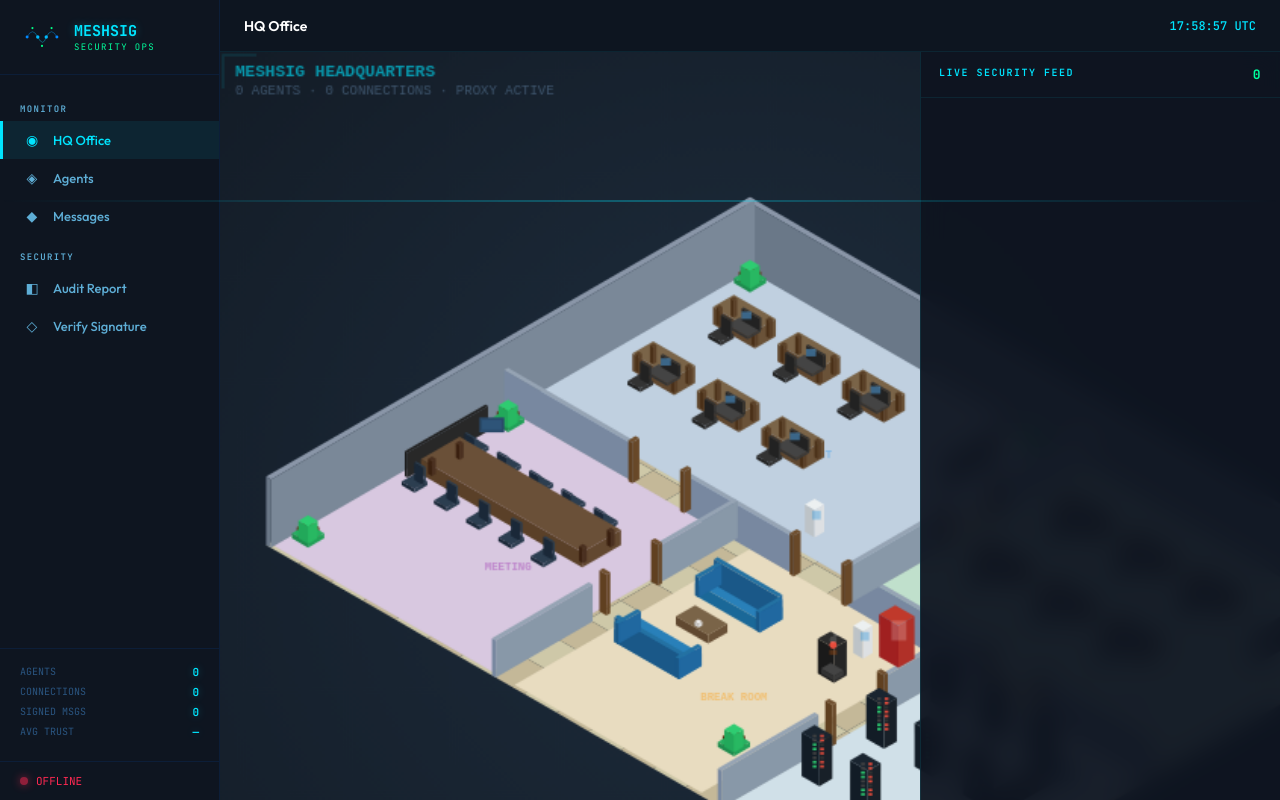
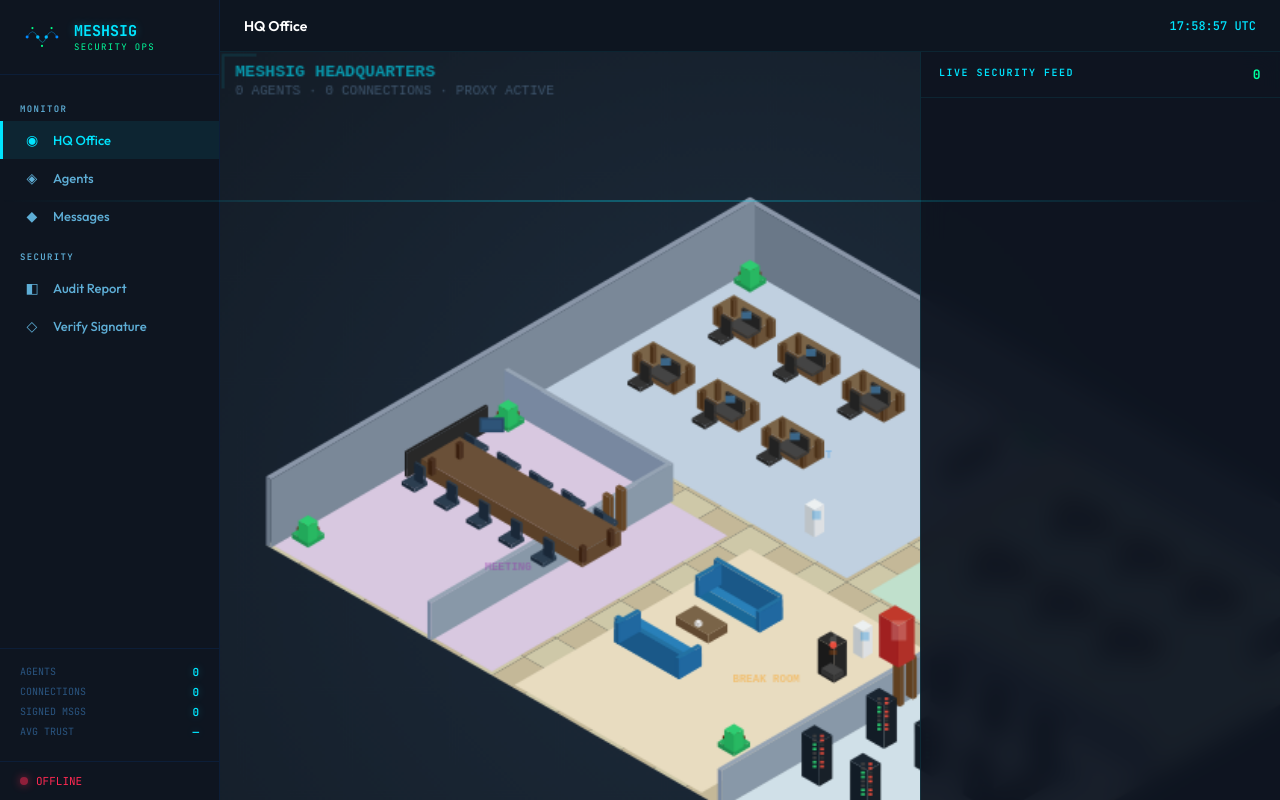
Before and after one commit to carlostroy/meshsig, a website: page src/dashboard.html in a window 1280 px wide. Drawn offline with Linux system fonts and the light colour scheme.

Commit message:
v0.10.0 — open office layout, simplified pathfinding

```diff
--- a/package.json
+++ b/package.json
@@ -1,6 +1,6 @@
 {
   "name": "meshsig",
-  "version": "0.9.9",
+  "version": "0.10.0",
   "description": "Cryptographic security layer for AI agents. Ed25519 identity, signed messages, trust scoring. Works with LangChain, CrewAI, AutoGen, OpenClaw, or any agent framework.",
   "main": "dist/index.js",
   "type": "module",
--- a/src/dashboard.html
+++ b/src/dashboard.html
@@ -165,7 +165,27 @@ function tile(gx,gy,w,d,c){const p=toSc(gx,gy),wx=COS*w,wy=SIN*w,ddx=COS*d,ddy=S
 
 const OW=20,OH=15;
 function drawFloor(){for(let i=0;i<OW;i++)for(let j=0;j<OH;j++)tile(i,j,1,1,(i+j)%2?'#c4b898':'#cec8a8');tile(0.1,0.1,9.8,6.8,'#c0d0e0');tile(10.6,0.1,9.3,6.8,'#c0e0cc');tile(0.1,7.6,6.8,7.3,'#d8c8e0');tile(7.6,7.6,5.8,7.3,'#e8dcc0');tile(14.1,7.6,5.8,7.3,'#d0e0e8')}
-function drawWalls(){box(0,0,OW,0.15,55,'#8a96a8','#6a7888','#7a8898');box(0,0,0.15,OH,55,'#8a96a8','#6a7888','#7a8898');box(0,7.5,4,0.12,30,'#96a4b4','#7888a0','#8898a8');box(5.5,7.5,3.5,0.12,30,'#96a4b4','#7888a0','#8898a8');box(10.5,7.5,4.5,0.12,30,'#96a4b4','#7888a0','#8898a8');box(16.5,7.5,3.5,0.12,30,'#96a4b4','#7888a0','#8898a8');box(10.5,0,0.12,3,30,'#96a4b4','#7888a0','#8898a8');box(10.5,4.5,0.12,3,30,'#96a4b4','#7888a0','#8898a8');box(7,7.5,0.12,2.5,30,'#96a4b4','#7888a0','#8898a8');box(7,12,0.12,3,30,'#96a4b4','#7888a0','#8898a8');box(14,7.5,0.12,2.5,30,'#96a4b4','#7888a0','#8898a8');box(14,12,0.12,3,30,'#96a4b4','#7888a0','#8898a8');[[10.5,2.9],[10.5,4.5],[7,9.9],[7,11.5],[14,9.9],[14,11.5]].forEach(d=>{box(d[0]-0.05,d[1],0.22,0.12,33,'#705030','#604020','#684828')});[[3.9,7.5],[5.5,7.5],[8.9,7.5],[10.5,7.5],[14.9,7.5],[16.5,7.5]].forEach(d=>{box(d[0],d[1]-0.05,0.12,0.22,33,'#705030','#604020','#684828')});[['MANAGEMENT','#2196F3',5,3.5],['SUPPORT','#4CAF50',15,3.5],['MEETING','#9C27B0',3.5,11],['BREAK ROOM','#FF9800',10.5,11],['OPS CENTER','#00BCD4',17,11]].forEach(l=>{const s=toSc(l[2],l[3]);X.font='bold 9px "Courier New"';X.textAlign='center';X.fillStyle=l[1];X.globalAlpha=0.4;X.fillText(l[0],s.x,s.y+28);X.globalAlpha=1})}
+function drawWalls(){
+  // Outer walls only
+  box(0,0,OW,0.15,55,'#8a96a8','#6a7888','#7a8898');
+  box(0,0,0.15,OH,55,'#8a96a8','#6a7888','#7a8898');
+  // Meeting room walls (enclosed with door gap at y=7.5-9)
+  box(0,7.5,5,0.12,30,'#96a4b4','#7888a0','#8898a8'); // top wall
+  box(5,7.5,0.12,2,30,'#96a4b4','#7888a0','#8898a8'); // right wall top
+  box(5,9.5,0.12,5.5,30,'#96a4b4','#7888a0','#8898a8'); // right wall bottom
+  // Door frame meeting
+  box(4.95,9,0.22,0.12,33,'#705030','#604020','#684828');
+  box(4.95,9.4,0.22,0.12,33,'#705030','#604020','#684828');
+  // Server room walls (enclosed with door gap at y=7.5-9)
+  box(14,7.5,0.12,2,30,'#96a4b4','#7888a0','#8898a8'); // left wall top
+  box(14,9.5,0.12,5.5,30,'#96a4b4','#7888a0','#8898a8'); // left wall bottom
+  box(14,7.5,6,0.12,30,'#96a4b4','#7888a0','#8898a8'); // top wall
+  // Door frame server
+  box(13.95,9,0.22,0.12,33,'#705030','#604020','#684828');
+  box(13.95,9.4,0.22,0.12,33,'#705030','#604020','#684828');
+  // Zone labels
+  [['MANAGEMENT','#2196F3',5,3.5],['SUPPORT','#4CAF50',15,3.5],['MEETING','#9C27B0',3.5,11],['BREAK ROOM','#FF9800',10.5,10],['OPS CENTER','#00BCD4',17,11]].forEach(l=>{const s=toSc(l[2],l[3]);X.font='bold 9px "Courier New"';X.textAlign='center';X.fillStyle=l[1];X.globalAlpha=0.4;X.fillText(l[0],s.x,s.y+28);X.globalAlpha=1});
+}
 
 // Furniture
 function drawDesk(gx,gy){box(gx,gy,1.3,0.65,14,'#7a6448','#604830','#6a5238');box(gx+0.05,gy+0.05,0.1,0.1,14,'#5a4028','#4a3018','#5a4028');box(gx+1.15,gy+0.05,0.1,0.1,14,'#5a4028','#4a3018','#5a4028');box(gx+0.05,gy+0.5,0.1,0.1,14,'#5a4028','#4a3018','#5a4028');box(gx+1.15,gy+0.5,0.1,0.1,14,'#5a4028','#4a3018','#5a4028');box(gx+0.3,gy+0.12,0.65,0.4,2,'#444','#333','#3a3a3a');box(gx+0.35,gy+0.05,0.55,0.06,10,'#333','#222','#2a2a2a');const s=toSc(gx+0.45,gy+0.06);X.fillStyle='#55aaee';X.globalAlpha=0.5;X.fillRect(s.x-4,s.y-8,8,6);X.globalAlpha=1}
@@ -231,16 +251,16 @@ const COLORS=['#2196F3','#4CAF50','#9C27B0','#FF9800','#f44336','#00BCD4'];
 const DARK_COLORS=['#1976D2','#388E3C','#7B1FA2','#F57C00','#D32F2F','#0097A7'];
 const HAIRS=['#3a2518','#1a1a1a','#5a3018','#8a6030','#2a1a0a','#444'];
 const ROUTES={
-  'mgmt->support':[{x:10.5,y:3.7}],'support->mgmt':[{x:10.5,y:3.7}],
-  'mgmt->meeting':[{x:4.5,y:7.5}],'meeting->mgmt':[{x:4.5,y:7.5}],
-  'mgmt->break':[{x:4.5,y:7.5},{x:3,y:10.5},{x:7.5,y:10.5}],'break->mgmt':[{x:7.5,y:10.5},{x:3,y:10.5},{x:4.5,y:7.5}],
-  'mgmt->ops':[{x:10.5,y:3.7},{x:14,y:3.5},{x:10,y:7.5},{x:14.5,y:10.5}],
-  'support->break':[{x:10,y:7.5}],'break->support':[{x:10,y:7.5}],
-  'support->meeting':[{x:10.5,y:3.7},{x:4.5,y:7.5}],'meeting->support':[{x:4.5,y:7.5},{x:10.5,y:3.7}],
-  'support->ops':[{x:10,y:7.5},{x:14.5,y:10.5}],'ops->support':[{x:14.5,y:10.5},{x:10,y:7.5}],
-  'break->ops':[{x:14.5,y:10.5}],'ops->break':[{x:14.5,y:10.5}],
-  'meeting->break':[{x:7.5,y:10.5}],'break->meeting':[{x:7.5,y:10.5}],
-  'meeting->ops':[{x:7.5,y:10.5},{x:14.5,y:10.5}],'ops->meeting':[{x:14.5,y:10.5},{x:7.5,y:10.5}],
+  'mgmt->support':[],'support->mgmt':[],
+  'mgmt->meeting':[{x:4,y:7.5},{x:4,y:9.2}],'meeting->mgmt':[{x:4,y:9.2},{x:4,y:7.5}],
+  'mgmt->break':[],'break->mgmt':[],
+  'mgmt->ops':[{x:13.5,y:9.2}],'ops->mgmt':[{x:13.5,y:9.2}],
+  'support->break':[],'break->support':[],
+  'support->meeting':[{x:4,y:7.5},{x:4,y:9.2}],'meeting->support':[{x:4,y:9.2},{x:4,y:7.5}],
+  'support->ops':[{x:13.5,y:9.2}],'ops->support':[{x:13.5,y:9.2}],
+  'break->ops':[{x:13.5,y:9.2}],'ops->break':[{x:13.5,y:9.2}],
+  'meeting->break':[{x:4,y:9.2},{x:4,y:7.5}],'break->meeting':[{x:4,y:7.5},{x:4,y:9.2}],
+  'meeting->ops':[{x:4,y:9.2},{x:4,y:7.5},{x:13.5,y:9.2}],'ops->meeting':[{x:13.5,y:9.2},{x:4,y:7.5},{x:4,y:9.2}],
 };
 
 const agentChars=[];
```
